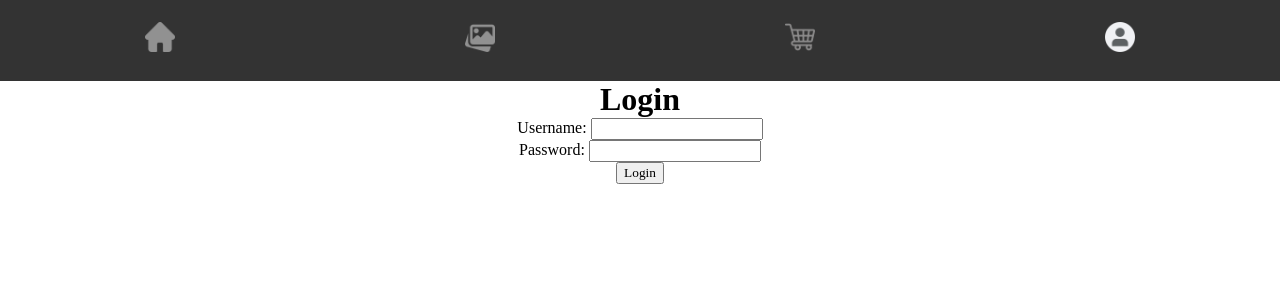
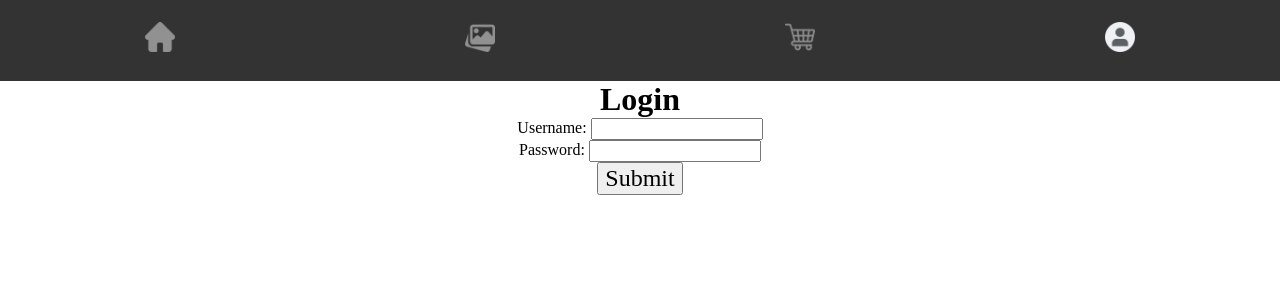
Before and after one commit to BrianQuangNguyen/gallery-inprint-page, a PHP site: page /account.php in a window 1280 px wide. Shown: the top 300 px of the page. Run offline with PHP 8.4, Linux system fonts and the light colour scheme.

Commit message:
updated acc page

```diff
--- a/account.php
+++ b/account.php
@@ -1,4 +1,5 @@
 <?php
+include "connect.php";
 session_start();
 if (isset($_SESSION['user'])) {
     header("Location: dashboard.php");
@@ -37,7 +38,7 @@ Account Login Page
         <input type="text" name="username" required><br>
         <label>Password:</label>
         <input type="password" name="password" required><br>
-        <button type="submit">Login</button>
+        <input type="submit">
     </form>
 </body>
 
```
